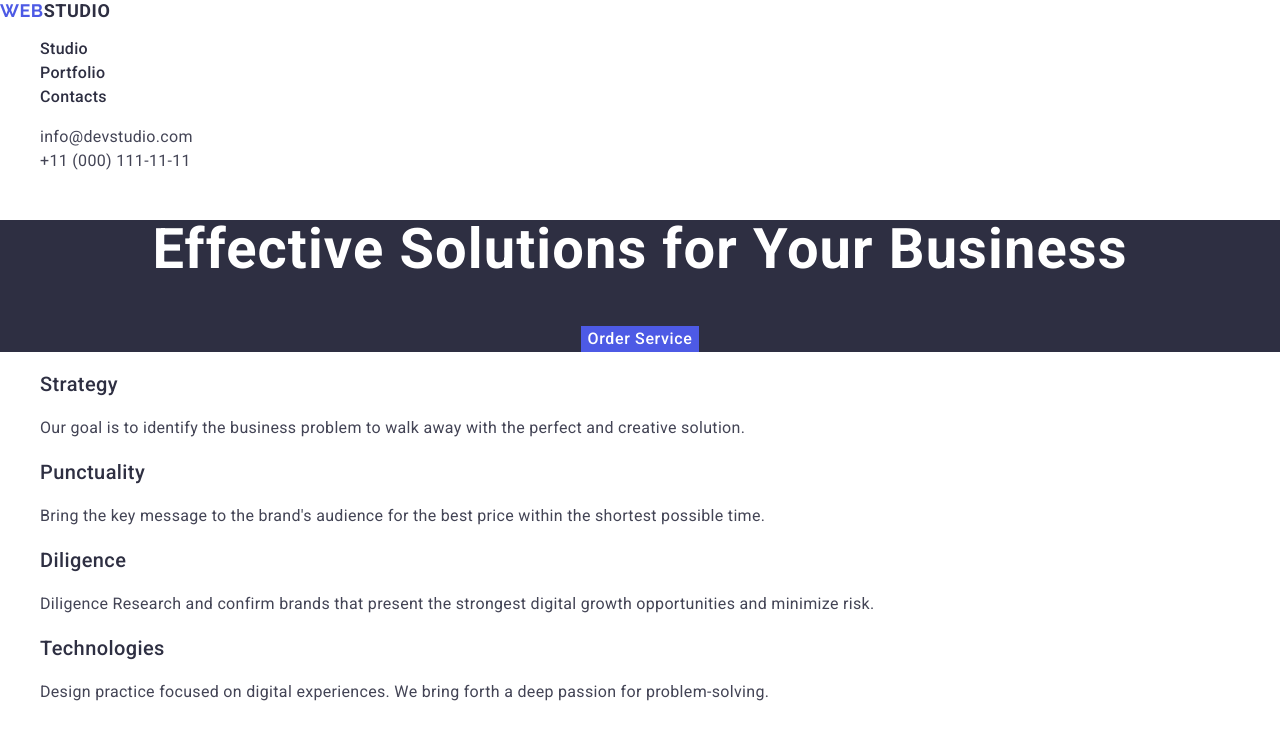
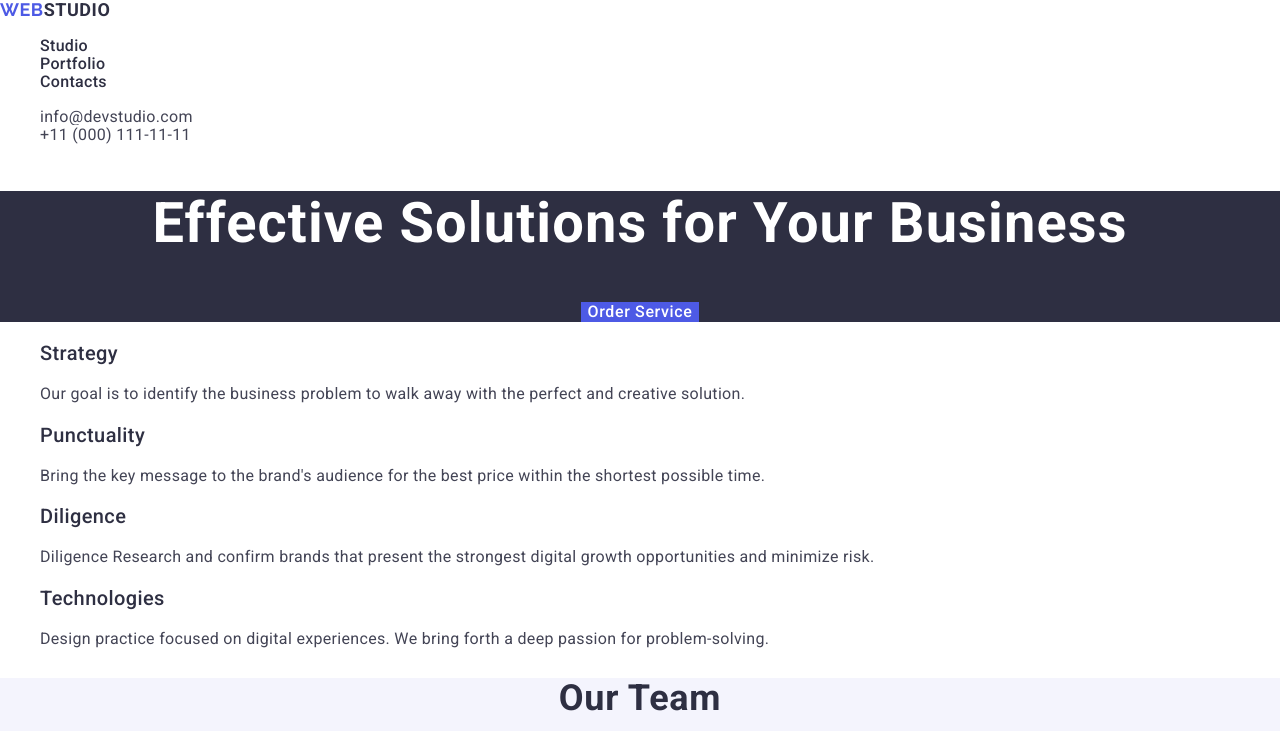
Before and after one commit to Karlson1979/goit-markup-hw-03, a website: page index.html in a window 1280 px wide. Shown: the top 731 px of the page. Drawn offline with nearby package versions, Linux system fonts and the light colour scheme.

Commit message:
line-height -delete

```diff
--- a/css/style.css
+++ b/css/style.css
@@ -36,7 +36,7 @@ nav {
 nav li {
     /* margin: 40px; */
     font-weight: 500;
-    line-height: 24px;
+    /* line-height: 24px; */
     letter-spacing: 0.32px;
 }
 
@@ -50,7 +50,7 @@ address ul {
 
 address li {
     /* margin-left: 40px; */
-    line-height: 24px;
+    /* line-height: 24px; */
     letter-spacing: 0.32px;
 }
 
@@ -63,9 +63,9 @@ span {
     font-family: "Raleway", sans-serif;
     font-size: 18px;
     font-weight: 700;
-    line-height: 21px;
+    /* line-height: 21px; */
     color: #2E2F42;
-    line-height: 1.17;
+    /* line-height: 1.17; */
     letter-spacing: 0.03em;
     text-transform: uppercase;
     color: #4d5ae5
@@ -112,9 +112,9 @@ address {
     color: #fff;
     font-size: 56px;
     font-weight: 700;
-    line-height: 60px;
+    /* line-height: 60px; */
     letter-spacing: 1.12px;
-    line-height: 1.07;
+    /* line-height: 1.07; */
     background-color: #2E2F42;
 
 }
@@ -126,12 +126,12 @@ address {
     color: #fff;
     font-family: Roboto;
     font-weight: 500;
-    line-height: 24px;
+    /* line-height: 24px; */
     letter-spacing: 0.64px;
     cursor: pointer;
     font-family: "Roboto", sans-serif;
     font-size: 16px;
-    line-height: 1.5;
+    /* line-height: 1.5; */
     letter-spacing: 0.04em;
 
 }
@@ -158,20 +158,20 @@ button:focus {
 .title-content {
     font-size: 20px;
     font-weight: 500;
-    line-height: 24px;
+    /* line-height: 24px; */
     letter-spacing: 0.4px;
     color: #2e2f42;
 }
 
 .target-txt {
-    line-height: 1.5;
+    /* line-height: 1.5; */
     letter-spacing: 0.02em;
 }
 
 .job {
 
     color: #434455;
-    line-height: 1.5;
+    /* line-height: 1.5; */
     letter-spacing: 0.32px;
     /* margin-top: 8px; */
     font-size: 16px;
@@ -192,7 +192,7 @@ button:focus {
 
 .title-time {
     font-size: 36px;
-    line-height: 1.11;
+    /* line-height: 1.11; */
     letter-spacing: 0.02em;
     text-transform: capitalize;
     background-color: #F4F4FD;
@@ -209,7 +209,7 @@ button:focus {
     /* margin-top: 32px; */
     font-size: 20px;
     font-weight: 500;
-    line-height: 1.2;
+    /* line-height: 1.2; */
     letter-spacing: 0.02em
 }
 
@@ -220,7 +220,7 @@ button:focus {
 
 
 
-    line-height: 24px;
+    /* line-height: 24px; */
     letter-spacing: 0.32px;
 }
 
@@ -235,7 +235,7 @@ button:focus {
     font-size: 36px;
 
     font-weight: 700;
-    line-height: 40px;
+    /* line-height: 40px; */
     letter-spacing: 0.72px;
     text-transform: capitalize;
 }
@@ -247,7 +247,7 @@ button:focus {
     font-size: 20px;
 
     font-weight: 500;
-    line-height: 24px;
+    /* line-height: 24px; */
     letter-spacing: 0.4px;
 }
 
@@ -257,7 +257,7 @@ button:focus {
     font-size: 16px;
 
     font-weight: 400;
-    line-height: 1.5;
+    /* line-height: 1.5; */
     letter-spacing: 0.02em;
 }
 
@@ -271,7 +271,7 @@ footer {
     font-family: "Raleway", sans-serif;
     font-size: 18px;
     font-weight: 700;
-    line-height: 21px;
+    /* line-height: 21px; */
     color: #2E2F42;
     line-height: 1.17;
     letter-spacing: 0.03em;
@@ -291,7 +291,7 @@ footer {
     background-color: #2E2F42;
 
 
-    line-height: 24px;
+    /* line-height: 24px; */
     letter-spacing: 0.32px;
 
 }
```
